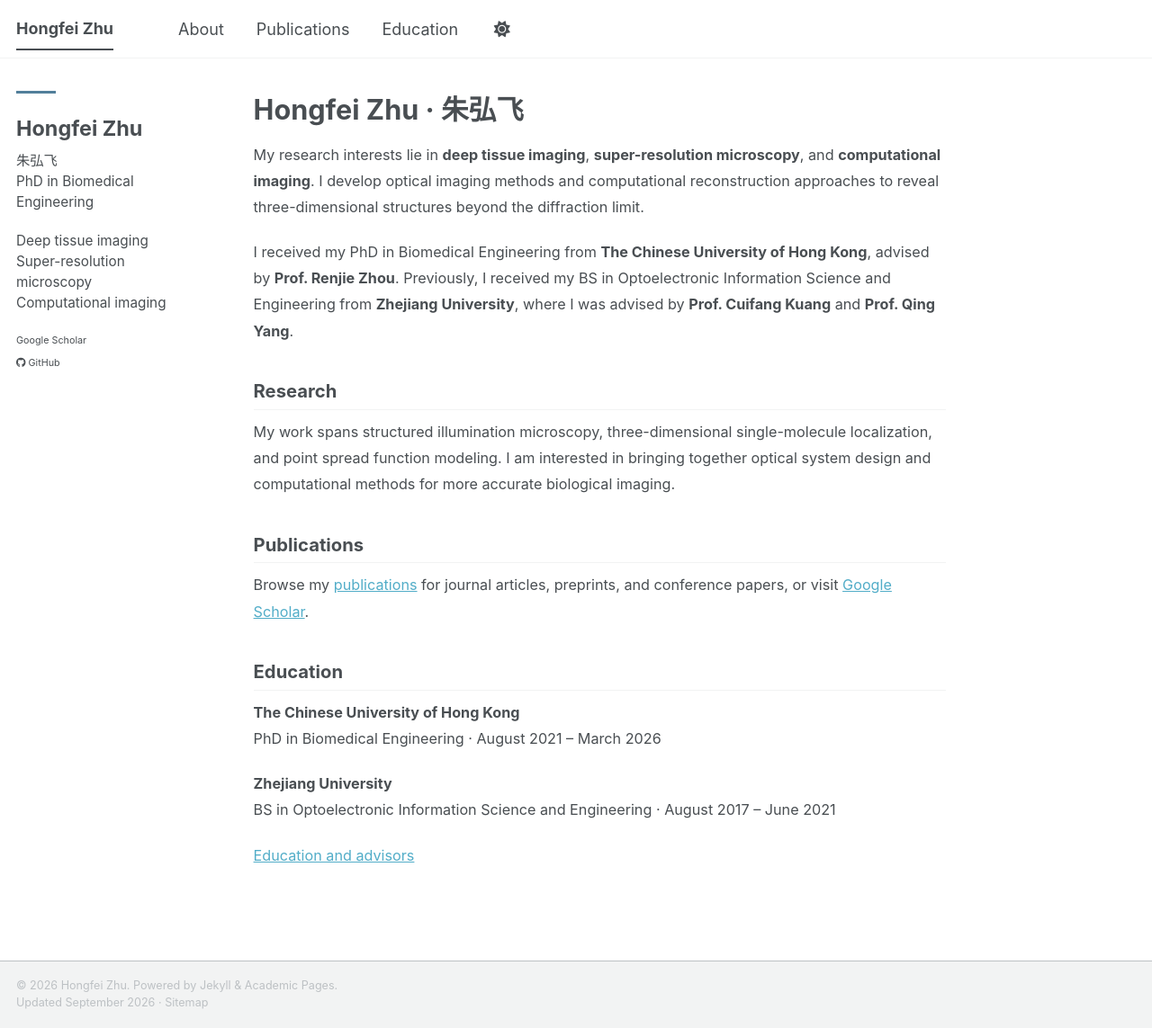
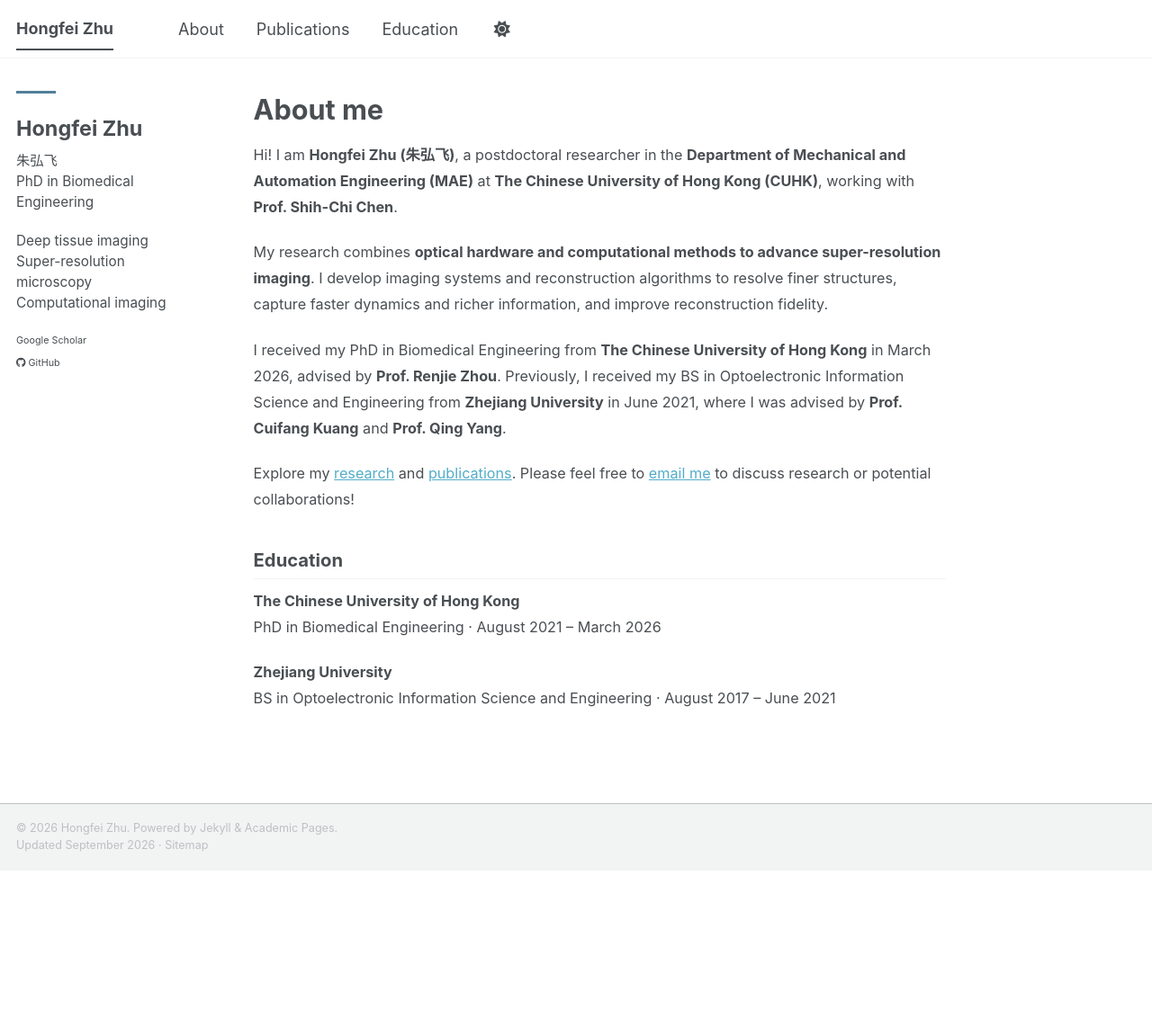
Before and after one commit to Hillbertju/hongfeizhu.github.io, a Jekyll site: the page built from _pages/about.md, in a window 1280 px wide and 1143 px high. Shown: the whole window at 90% size. Built offline with Jekyll 4.4.1, drawn with Linux system fonts in a browser that asks for light colours; a style sheet for code colours, icons or effects is not loaded.

Commit message:
Add files via upload

```diff
--- a/_pages/about.md
+++ b/_pages/about.md
@@ -1,22 +1,18 @@
 ---
 permalink: /
-title: "Hongfei Zhu · 朱弘飞"
+title: "About me"
 author_profile: true
 redirect_from:
   - /about/
 ---
 
-My research interests lie in **deep tissue imaging**, **super-resolution microscopy**, and **computational imaging**. I develop optical imaging methods and computational reconstruction approaches to reveal three-dimensional structures beyond the diffraction limit.
+Hi! I am **Hongfei Zhu (朱弘飞)**, a postdoctoral researcher in the **Department of Mechanical and Automation Engineering (MAE)** at **The Chinese University of Hong Kong (CUHK)**, working with **Prof. Shih-Chi Chen**.
 
-I received my PhD in Biomedical Engineering from **The Chinese University of Hong Kong**, advised by **Prof. Renjie Zhou**. Previously, I received my BS in Optoelectronic Information Science and Engineering from **Zhejiang University**, where I was advised by **Prof. Cuifang Kuang** and **Prof. Qing Yang**.
+My research combines **optical hardware and computational methods to advance super-resolution imaging**. I develop imaging systems and reconstruction algorithms to resolve finer structures, capture faster dynamics and richer information, and improve reconstruction fidelity.
 
-## Research
+I received my PhD in Biomedical Engineering from **The Chinese University of Hong Kong** in March 2026, advised by **Prof. Renjie Zhou**. Previously, I received my BS in Optoelectronic Information Science and Engineering from **Zhejiang University** in June 2021, where I was advised by **Prof. Cuifang Kuang** and **Prof. Qing Yang**.
 
-My work spans structured illumination microscopy, three-dimensional single-molecule localization, and point spread function modeling. I am interested in bringing together optical system design and computational methods for more accurate biological imaging.
-
-## Publications
-
-Browse my [publications]({{ '/publications/' | relative_url }}) for journal articles, preprints, and conference papers, or visit [Google Scholar](https://scholar.google.com/citations?user=l5fLIjEAAAAJ&hl=en&sortby=pubdate).
+Explore my [research]({{ '/research/' | relative_url }}) and [publications]({{ '/publications/' | relative_url }}). Please feel free to [email me](mailto:hfzhu9927@gmail.com) to discuss research or potential collaborations!
 
 ## Education
 
@@ -25,5 +21,3 @@ PhD in Biomedical Engineering · August 2021 – March 2026
 
 **Zhejiang University**
 BS in Optoelectronic Information Science and Engineering · August 2017 – June 2021
-
-[Education and advisors]({{ '/education/' | relative_url }})
```
Also changed, not shown: _pages/research.html (added, +43 -0 lines).
